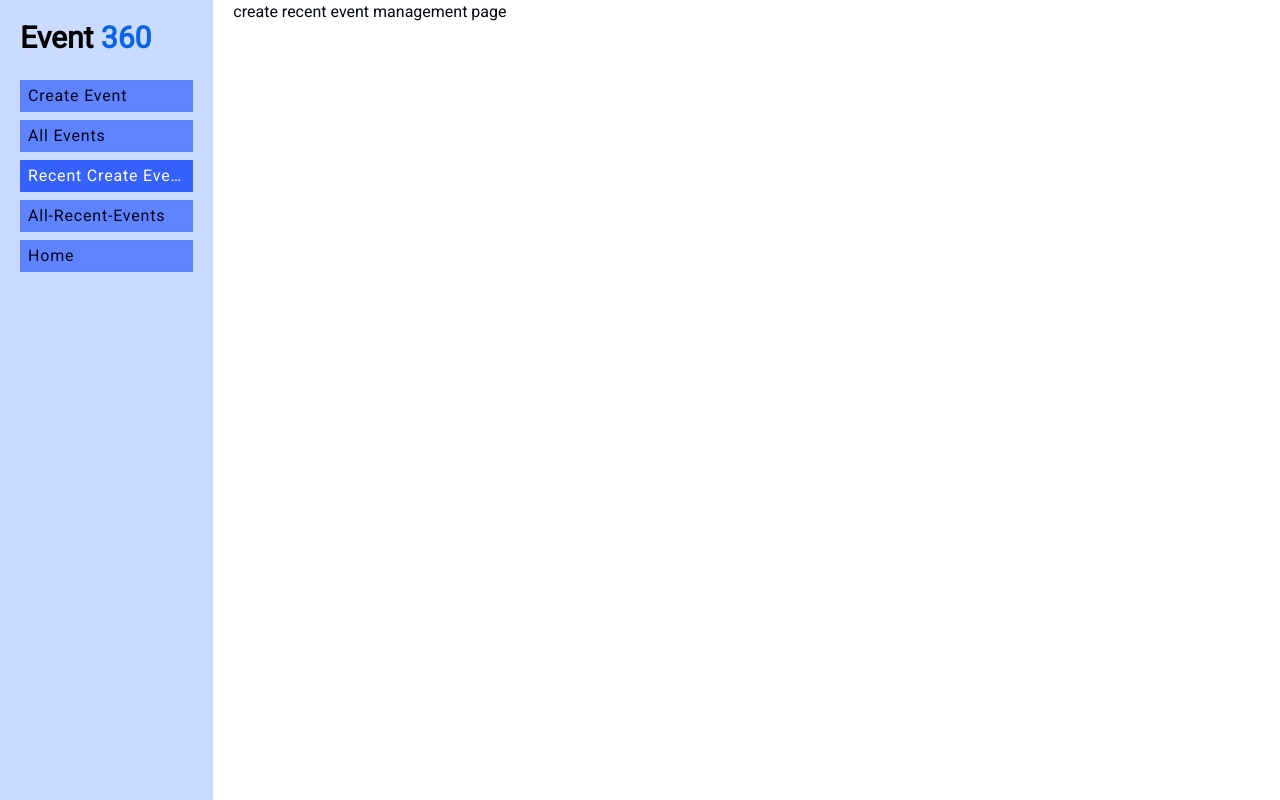
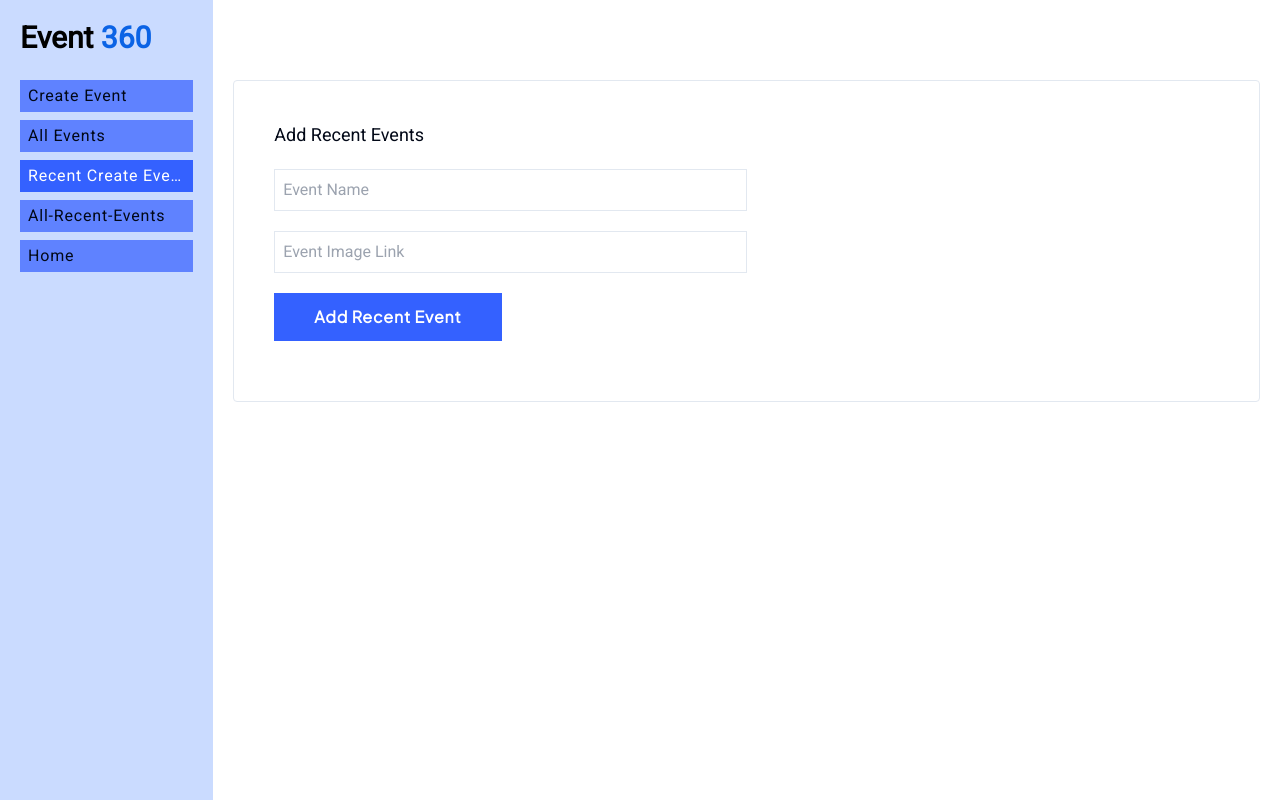
Before and after one commit to Sagorforu/assignment-5-event-360-public, a React (Vite) app: page /admin/create-recent-events in a window 1280 px wide. Built offline with nearby package versions, Linux system fonts and the light colour scheme.

Commit message:
recent event added and error handling successfully

```diff
--- a/package.json
+++ b/package.json
@@ -21,6 +21,7 @@
     "react": "^18.2.0",
     "react-dom": "^18.2.0",
     "react-router-dom": "^6.21.3",
+    "react-toastify": "^10.0.4",
     "sort-by": "^1.2.0",
     "tailwind-merge": "^2.2.1",
     "tailwindcss-animate": "^1.0.7"
--- a/src/pages/dashboard/RecentEventManagement/CreateRecentEvent.tsx
+++ b/src/pages/dashboard/RecentEventManagement/CreateRecentEvent.tsx
@@ -1,8 +1,88 @@
+import Container from "@/components/ui/Container";
+import { useMutation, useQueryClient } from "@tanstack/react-query";
+import { FormEvent, useState } from "react";
+import { ToastContainer, toast } from "react-toastify";
+import "react-toastify/dist/ReactToastify.css";
+
 const CreateRecentEvent = () => {
+  const [recentEventName, setRecentEventName] = useState("");
+  const [recentEventImageLink, setRecentEventImageLink] = useState("");
+
+  const queryClient = useQueryClient();
+  const { mutateAsync, isError, isPending, reset } = useMutation({
+    mutationFn: async (recentEventData) => {
+      const res = await fetch("http://localhost:5000/add-recent-event", {
+        method: "POST",
+        body: JSON.stringify(recentEventData),
+        headers: {
+          "Content-Type": "application/json",
+        },
+      });
+      if (res.ok) {
+        toast("Recent Event Added Successfully");
+        reset();
+      }
+      return res.json();
+    },
+    onSuccess: () => {
+      queryClient.invalidateQueries({ queryKey: ["recentEvents"] });
+    },
+  });
+
+  const handleSubmit = async (e: FormEvent) => {
+    e.preventDefault();
+    const recentEventData = {
+      name: recentEventName,
+      imageURL: recentEventImageLink,
+    };
+    const response = await mutateAsync(recentEventData);
+    if (response?.message) {
+      toast.error(response.message);
+    } else {
+      reset();
+    }
+  };
+
   return (
-    <div>
-      <h2>create recent event management page</h2>
-    </div>
+    <Container className="mt-10 lg:mt-20 border rounded">
+      <form onSubmit={handleSubmit} className="space-y-5 p-10">
+        <label className="font-medium text-lg">Add Recent Events</label> <br />
+        <input
+          onChange={(e) => setRecentEventName(e.target.value)}
+          type="text"
+          required
+          className="border p-2 lg:w-1/2"
+          placeholder="Event Name"
+        />{" "}
+        <br />
+        <input
+          onChange={(e) => setRecentEventImageLink(e.target.value)}
+          type="text"
+          required
+          className="border p-2 lg:w-1/2"
+          placeholder="Event Image Link"
+        />{" "}
+        <br />
+        {isError && (
+          <div className=" text-red-600 text-2xl">
+            Recent Events not Added!!!
+          </div>
+        )}
+        {isPending ? (
+          <button className="bg-[#3461FF] py-3 px-10 tracking-wider font-plus-jakarta-sans text-base font-bold text-white">
+            ...
+          </button>
+        ) : (
+          <button
+            className="bg-[#3461FF] py-3 px-10 tracking-wider font-plus-jakarta-sans text-base font-bold text-white"
+            type="submit"
+          >
+            Add Recent Event
+          </button>
+        )}
+        <ToastContainer />
+      </form>
+    </Container>
   );
 };
 
```
Also changed, not shown: 1 other file (tests, documents, lock files or other folders).
